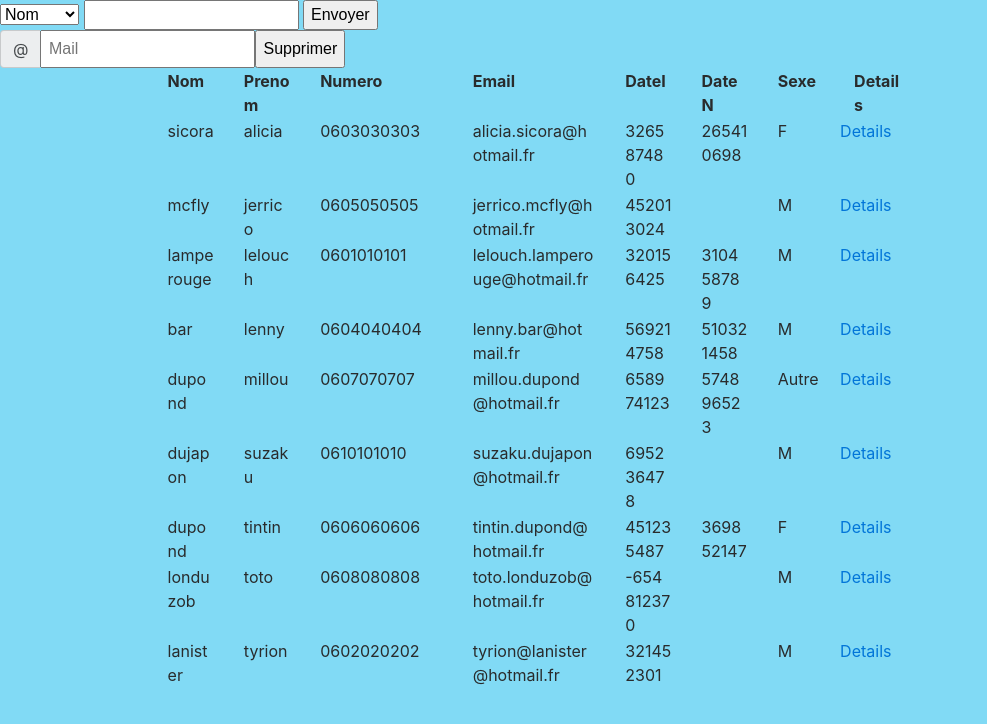
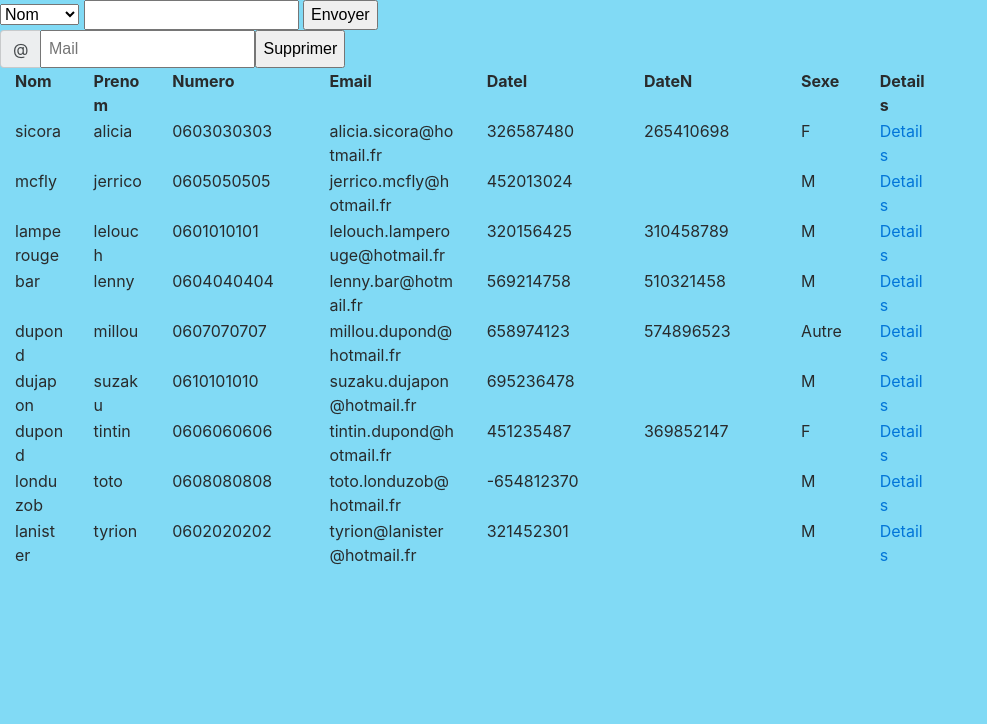
Before and after one commit to AformacWEBDEV3brive1/association, a PHP site: page /list.php in a window 1280 px wide. Shown: the part 56-780 px from the top of the page, without its empty margins (0-987 px from the left). Run offline with PHP 8.4, Linux system fonts and the light colour scheme; data comes from the database, SQL or seed files in the repository.

Commit message:
amélioration de la liste mais enfaite non

```diff
--- a/includes/list_process.php
+++ b/includes/list_process.php
@@ -19,7 +19,7 @@ function liste() {
     $reponse = $bdd->query('SELECT * FROM membre');
 
     while ($donnees = $reponse->fetch()) {
-        $data = '<td class="col-1 offset-lg-2 col-lg-1">' . $donnees['nom'] . '</td> <td class="col-1 col-lg-1">' . $donnees['prenom'] . '</td> <td class="col-2 col-lg-2">' . $donnees['telephone'] . '</td><td class="col-2 col-lg-2  retour">' . $donnees['mail'] . '</td><td class="col-2 col-lg-1">' . $donnees['date_inscription'] . '</td><td class="col-2 col-lg-1">' . $donnees['date_naissance'] . '</td><td class="col-1 col-lg-1">' . $donnees['sexe'] . '</td><td col-1 col-lg-1><a href="membre.php?mail=' . $donnees['mail'] . '" >Details</a></td>';
+        $data = '<td class="col-1 col-md-1">' . $donnees['nom'] . '</td> <td class="col-1 col-md-1">' . $donnees['prenom'] . '</td> <td class="col-2 col-md-2">' . $donnees['telephone'] . '</td> <td class="col-2 col-md-2 retour">' . $donnees['mail'] . '</td><td class="col-2 col-md-2">' . $donnees['date_inscription'] . '</td><td class="col-2 col-md-2">' . $donnees['date_naissance'] . '</td> <td class="col-1 col-md-1">' . $donnees['sexe'] . '</td> <td class="col-1 col-md-1"> <a href="membre.php?mail=' . $donnees['mail'] . '" > Details </a> </td>';
         $html_tab = render($data);
         echo $html_tab;
     }
@@ -111,7 +111,7 @@ function filter_nom_prenom() {
         $reponse = $bdd->query('SELECT * FROM membre');
     }
     while ($donnees = $reponse->fetch()) {
-        $data = '<td class="col-1 offset-lg-2 col-lg-1">' . $donnees['nom'] . '</td><td class="col-1 col-lg-1">' . $donnees['prenom'] . '</td><td class="col-2 col-lg-2">' . $donnees['telephone'] . '</td><td class="col-2 col-lg-2  retour">' . $donnees['mail'] . '</td><td class="col-2 col-lg-1">' . $donnees['date_inscription'] . '</td><td class="col-2 col-lg-1">' . $donnees['date_naissance'] . '</td><td class="col-1 col-lg-1">' . $donnees['sexe'] . '</td><td col-1 col-lg-1><a href="membre.php?mail=' . $donnees['mail'] . '" >Details</a></td>';
+        $data = '<td class="col-1 col-md-1">' . $donnees['nom'] . '</td> <td class="col-1 col-md-1">' . $donnees['prenom'] . '</td> <td class="col-2 col-md-2">' . $donnees['telephone'] . '</td> <td class="col-2 col-md-2 retour">' . $donnees['mail'] . '</td><td class="col-2 col-md-2">' . $donnees['date_inscription'] . '</td><td class="col-2 col-md-2">' . $donnees['date_naissance'] . '</td> <td class="col-1 col-md-1">' . $donnees['sexe'] . '</td> <td class="col-1 col-md-1"> <a href="membre.php?mail=' . $donnees['mail'] . '" > Details </a> </td>';
         $html_tab = render($data);
         echo $html_tab;
     }
--- a/list.php
+++ b/list.php
@@ -33,20 +33,22 @@ include 'includes/header.php';
         </div>
     </div>
 
+
         <div class='container titre_colonne retour'>
             <!-- remplacement de l'ancienne div par une table pour pouvoir utiliser facilement la librairie sorttable-->
             <table class='tableau sortable'>
                 <tr class="row">
-                <th class='col-1 offset-lg-2 col-lg-1'>Nom</th>
-                <th class='col-1 col-lg-1'>Prenom</th>
-                <th class='col-2 col-lg-2'>Numero</th>
-                <th class='col-2 col-lg-2 '>Email</th>
-                <th class='col-2 col-lg-1'>DateI</th>
-                <th class='col-2 col-lg-1'>DateN</th>
-                <th class='col-1 col-lg-1'>Sexe</th>
-                <th class='col-1 col-lg-1'>Details</th>
+                    <th class='col-1 col-md-1'>Nom</th>
+                    <th class='col-1 col-md-1'>Prenom</th>
+                    <th class='col-2 col-md-2'>Numero</th>
+                    <th class='col-2 col-md-2'>Email</th>
+                    <th class='col-2 col-md-2'>DateI</th>
+                    <th class='col-2 col-md-2'>DateN</th>
+                    <th class='col-1 col-md-1'>Sexe</th>
+                    <th class='col-1 col-md-1'>Details</th>
                 </tr>
             </table>
         </div>
+
 </body>
 </html>
```
Lines whose indentation alone changed are shown as unchanged.
